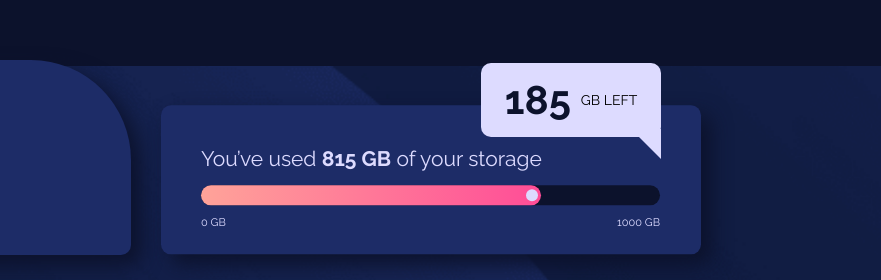
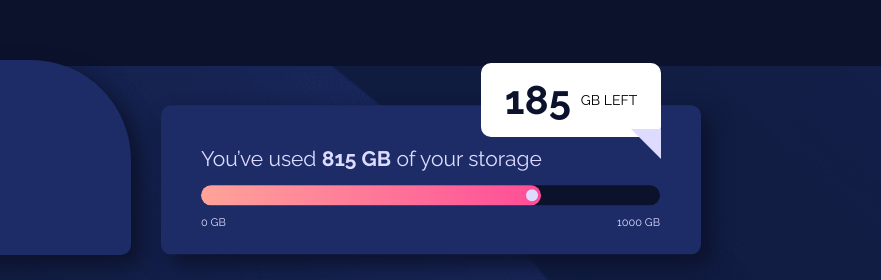
Before and after one commit to michel-moreira/fylo-data-storage, a plain HTML site: page index.html in a window 1280 px wide. Shown: the part 234-514 px from the top of the page, 399-1280 px from the left. Drawn offline with Linux system fonts and the light colour scheme.

Commit message:
minor changes

```diff
--- a/src/styles/style.css
+++ b/src/styles/style.css
@@ -116,7 +116,7 @@ body {
   justify-content: center;
   gap: 1rem;
   border-radius: 1rem;
-  background-color: var(--pale-blue);
+  background-color: #ffffff;
   padding: 0.7rem;
   position: relative;
   width: 18rem;
```
